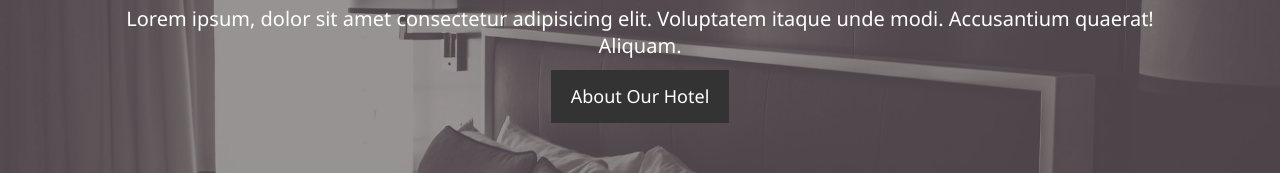
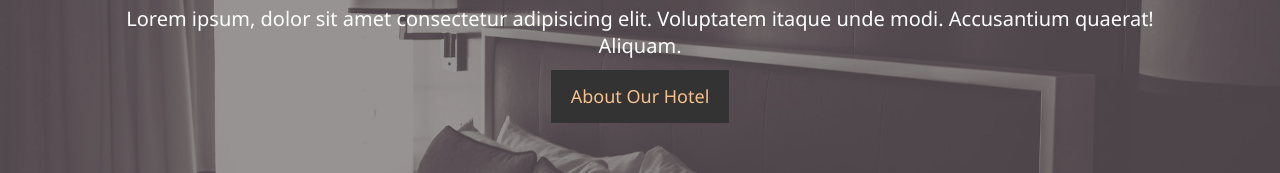
Before and after one commit to Soorajd/HOTEL-RD, a plain HTML site: page index.html in a window 1280 px wide. In both pictures the pointer is over the link "About Our Hotel". Shown: the part 334-507 px from the top of the page. Drawn offline with Linux system fonts and the light colour scheme.

```diff
--- a/styleSheets/styles.css
+++ b/styleSheets/styles.css
@@ -55,6 +55,12 @@ p {
     background: #333;
     padding: 13px 20px;
     border: none;
+    cursor: pointer;
+}
+
+.btn:hover {
+    background: #333;
+    color: #f7c08a;
 }
 
 
```
